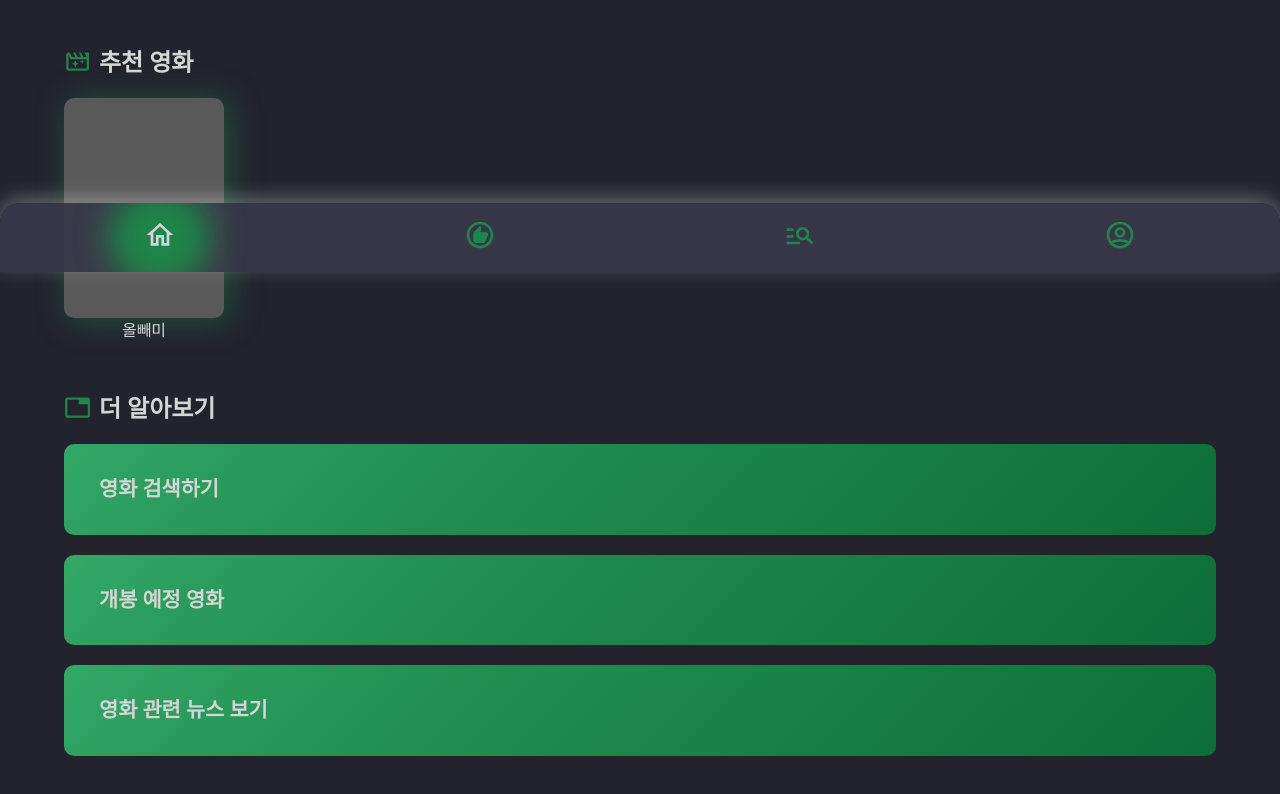
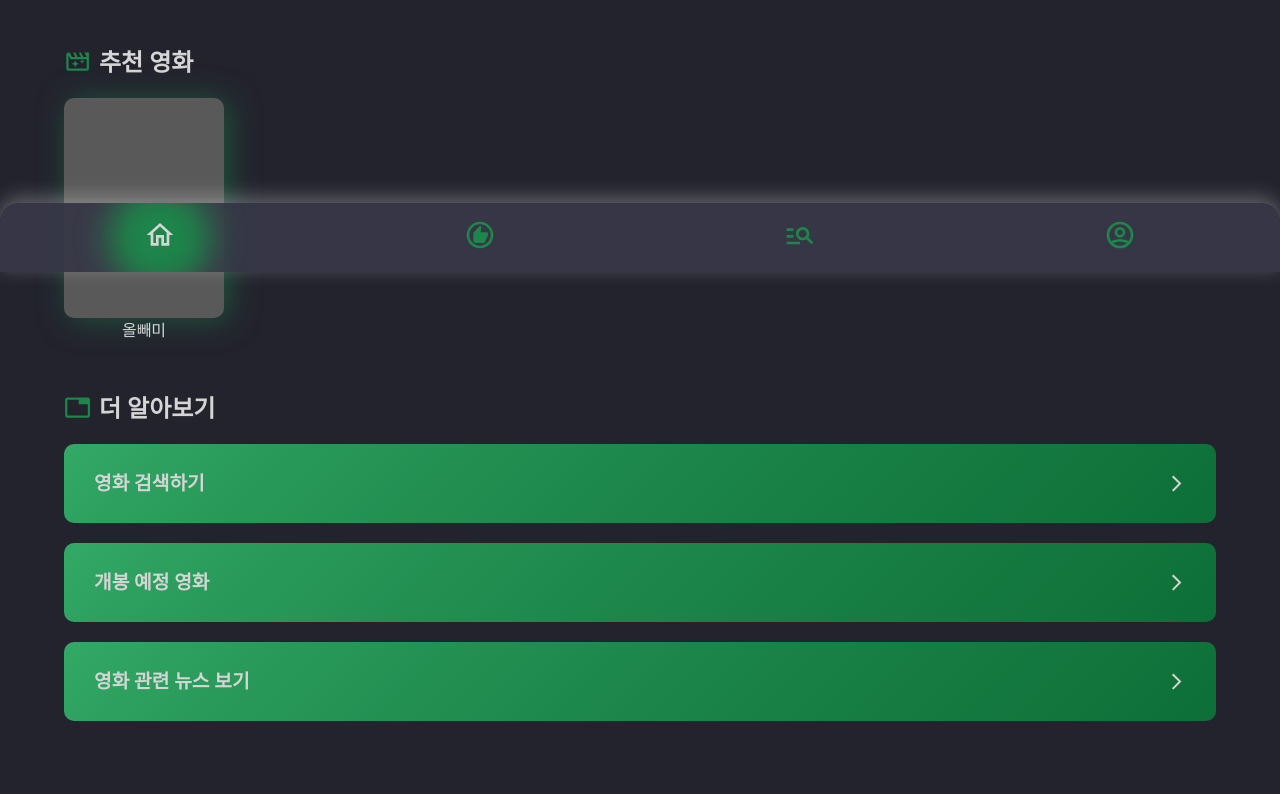
Before and after one commit to devwoodie/wmii-frontend, a React (Create React App) app: page / in a window 1280 px wide. Shown: the part 528-1322 px from the top of the page. Built offline with nearby package versions, Linux system fonts and the light colour scheme.

Commit message:
feat : component confirm

```diff
--- a/src/component/Home.js
+++ b/src/component/Home.js
@@ -1,4 +1,4 @@
-import { MdOutlineMovieCreation, MdTab, MdOutlineMovieFilter } from 'react-icons/md';
+import { MdOutlineMovieCreation, MdTab, MdOutlineMovieFilter, MdArrowForwardIos } from 'react-icons/md';
 
 const Home = ({navigate, setPageIndex ,Link}) => {
     return(
@@ -32,9 +32,9 @@ const Home = ({navigate, setPageIndex ,Link}) => {
             </div>
             <div className="banner-wrap mgt">
                 <h2 className="wrap-tit"><span className="tit-icon"><MdTab/></span>더 알아보기</h2>
-                <div className="main-banner" onClick={() => {navigate('/search'); setPageIndex(2)}}>영화 검색하기</div>
-                <Link className="main-banner" to="//m.search.naver.com/search.naver?where=m&sm=mtb_etc&qvt=0&query=%EA%B0%9C%EB%B4%89%EC%98%88%EC%A0%95%EC%98%81%ED%99%94" target="_blank">개봉 예정 영화</Link>
-                <div className="main-banner">영화 관련 뉴스 보기</div>
+                <div className="main-banner" onClick={() => {navigate('/search'); setPageIndex(2)}}>영화 검색하기<MdArrowForwardIos/></div>
+                <Link className="main-banner" to="//m.search.naver.com/search.naver?where=m&sm=mtb_etc&qvt=0&query=%EA%B0%9C%EB%B4%89%EC%98%88%EC%A0%95%EC%98%81%ED%99%94" target="_blank">개봉 예정 영화<MdArrowForwardIos/></Link>
+                <div className="main-banner">영화 관련 뉴스 보기<MdArrowForwardIos/></div>
             </div>
 
         </div>
--- a/src/component/Recommend.js
+++ b/src/component/Recommend.js
@@ -92,7 +92,7 @@ const Genre = () => {
     return(
         <div className="qa-wrap">
             <h3 className="question">좋아하는 장르</h3>
-            <div className="answer-wrap">
+            <div className="answer-wrap genre">
                 <div className="answer">
                     <input name="genre" value="action" id="action" type="radio" />
                     <label htmlFor="action">액션</label>
--- a/src/component/Search.js
+++ b/src/component/Search.js
@@ -13,6 +13,9 @@ const Search = () => {
                 <li className="hash-tag">#올빼미</li>
                 <li className="hash-tag">#올빼미</li>
             </ul>
+            <p className="search-text">
+                제목, 배우, 키워드를<br/>검색해주세요
+            </p>
         </div>
     )
 }
--- a/src/css/_home.scss
+++ b/src/css/_home.scss
@@ -68,12 +68,14 @@
     .main-banner{
       @include gradLiner();
       margin-top: 20px;
-      padding: 35px;
-      font-size: 1.3rem;
+      padding: 30px;
+      font-size: 1.2rem;
       font-weight: bold;
       text-align: left;
       border-radius: 10px;
-      display: block;
+      display: flex;
+      align-items: center;
+      justify-content: space-between;
     }
   }
 }
--- a/src/css/_recommend.scss
+++ b/src/css/_recommend.scss
@@ -38,6 +38,11 @@
           margin-top: 5px;
           font-size: 1rem;
         }
+        &.genre{
+          .answer{
+            width: 30%;
+          }
+        }
       }
     }
   }
--- a/src/css/_search.scss
+++ b/src/css/_search.scss
@@ -44,4 +44,10 @@
       color: $mainText;
     }
   }
+  .search-text{
+    margin-top: 50px;
+    text-align: center;
+    opacity: .6;
+    line-height: 1.5;
+  }
 }
--- a/src/css/style.css
+++ b/src/css/style.css
@@ -56,12 +56,14 @@
 .Home .banner-wrap .main-banner {
   background: linear-gradient(135deg, #33a966, 40%, #0d6f37);
   margin-top: 20px;
-  padding: 35px;
-  font-size: 1.3rem;
+  padding: 30px;
+  font-size: 1.2rem;
   font-weight: bold;
   text-align: left;
   border-radius: 10px;
-  display: block;
+  display: flex;
+  align-items: center;
+  justify-content: space-between;
 }
 
 .Recommend {
@@ -105,6 +107,9 @@
   margin-right: 10px;
   margin-top: 5px;
   font-size: 1rem;
+}
+.Recommend .recommend-qa .qa-wrap .answer-wrap.genre .answer {
+  width: 30%;
 }
 .Recommend .recommend-btn {
   background: linear-gradient(135deg, #33a966, 40%, #0d6f37);
@@ -185,6 +190,12 @@
   margin: 0 15px 5px 0;
   font-size: 0.8rem;
   color: #d5d5d5;
+}
+.Search .search-text {
+  margin-top: 50px;
+  text-align: center;
+  opacity: 0.6;
+  line-height: 1.5;
 }
 
 .inner {
```
Also changed, not shown: 1 other file (tests, documents, lock files or other folders).
